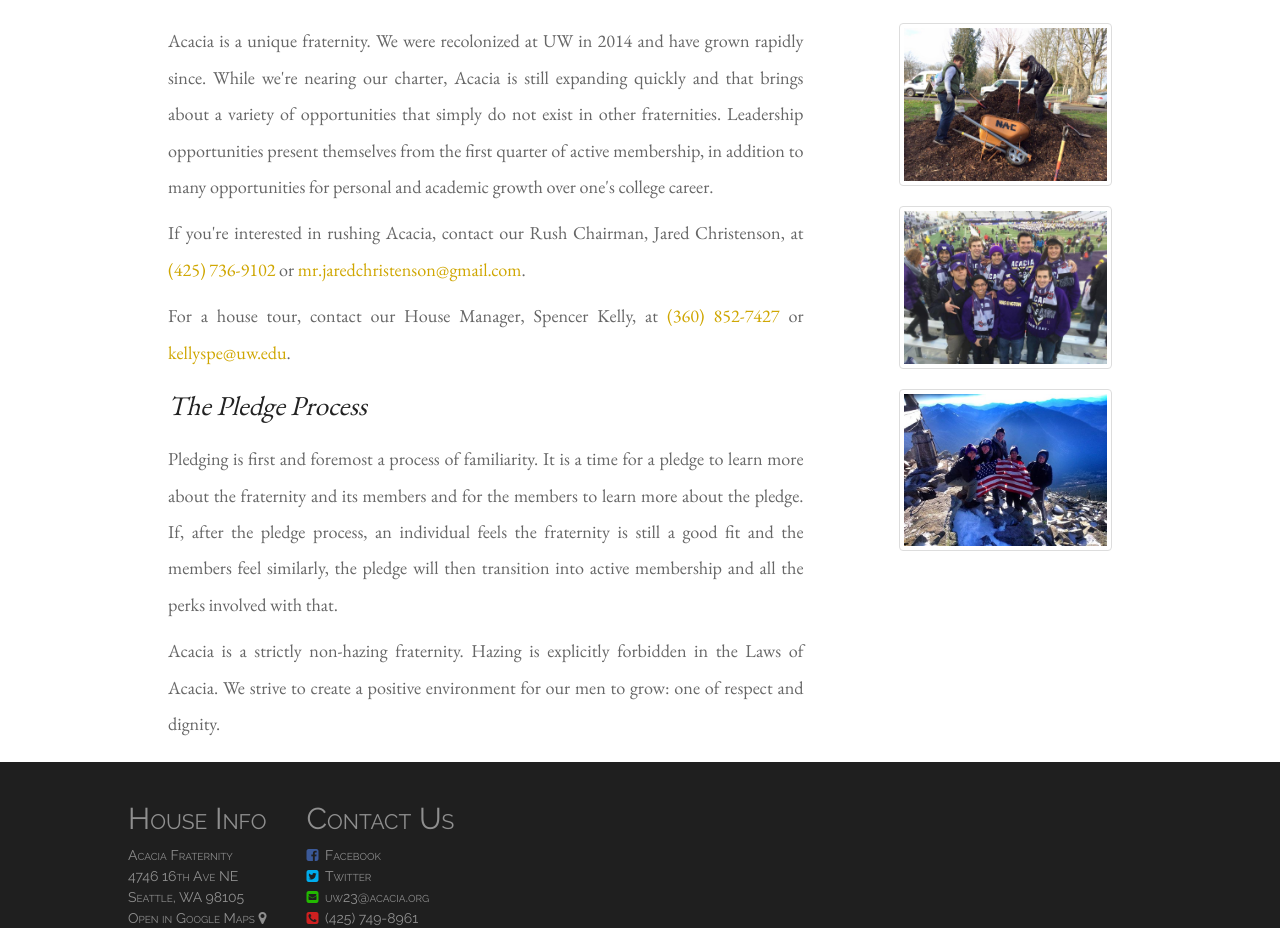
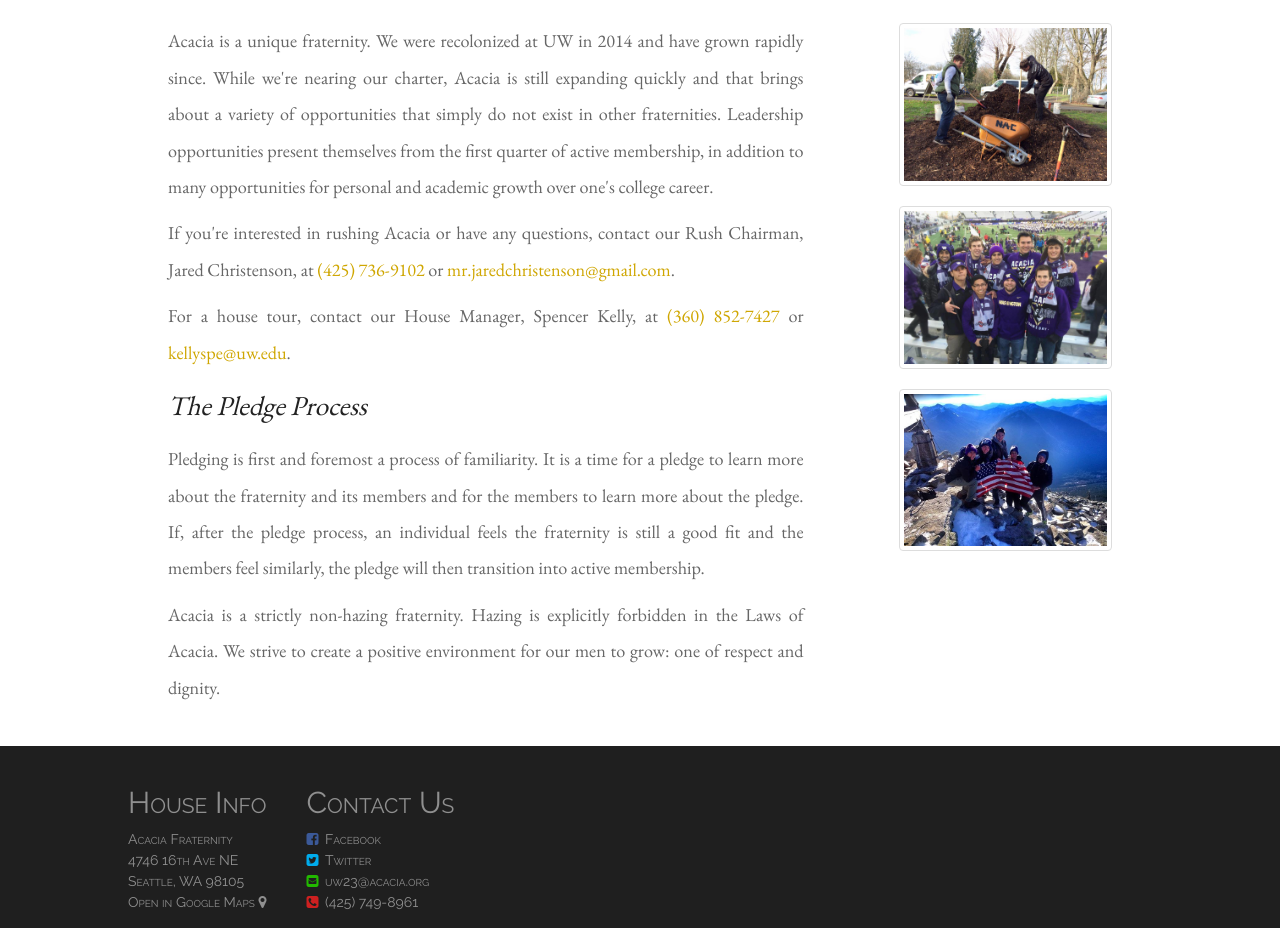
Before and after one commit to Garrett-M/acacia-web, a Jekyll site: the page built from rush.html, in a window 1280 px wide and 1400 px high, scrolled down 643 px. Shown: the part 376-1304 px from the top of the window. Built offline with Jekyll 4.4.1, drawn with Linux system fonts in a browser that asks for light colours; nearby versions of some CDN libraries; comment, search, counter and statistics services are not loaded.

Commit message:
fixed spacing and added content

```diff
--- a/contact-us.html
+++ b/contact-us.html
@@ -13,6 +13,9 @@
     -
         title: Vice President
         name: Corey Rogers
+        phone: (425) 530-9803
+        phone-link: 'tel: 14255309803'
+        email: coreyrogers53@gmail.com
     -
         title: Social Chairman
         name: Terrance Steenman
--- a/rush.html
+++ b/rush.html
@@ -19,7 +19,7 @@
 <div class="grid-content">
     <h2>Event Calendar</h2>
     <iframe id="g-calendar" src="https://calendar.google.com/calendar/embed?showTitle=0&amp;showDate=0&amp;showNav=0&amp;showPrint=0&amp;showTabs=0&amp;showCalendars=0&amp;height=600&amp;wkst=1&amp;bgcolor=%23e3e9ff&amp;src=v871ae9j8fr8c6ejecaqrfke8g%40group.calendar.google.com&amp;color=%2323164E&amp;ctz=America%2FLos_Angeles" frameborder="0" scrolling="no"></iframe>
-    <div class="clearfix row">
+    <div class="clearfix row bot-space">
         <div class="col-sm-9">
             <h2>Rush Acacia</h2>
             <p>
@@ -33,7 +33,7 @@
                 college career.
             </p>
             <p>
-                If you're interested in rushing Acacia, contact our Rush Chairman,
+                If you're interested in rushing Acacia or have any questions, contact our Rush Chairman,
                 Jared Christenson, at <a href="tel:14257369102">(425) 736-9102</a>
                 or <a href="mailto:mr.jaredchristenson@gmail.com">
                 mr.jaredchristenson@gmail.com</a>.
@@ -50,8 +50,7 @@
                 members and for the members to learn more about the pledge. If,
                 after the pledge process, an individual feels the fraternity
                 is still a good fit and the members feel similarly, the pledge
-                will then transition into active membership and all the perks
-                involved with that.
+                will then transition into active membership.
             </p>
             <p>
                 Acacia is a strictly non-hazing fraternity. Hazing is explicitly
--- a/sass/main.sass
+++ b/sass/main.sass
@@ -459,3 +459,6 @@
 
 p:last-child
   margin-bottom: 0
+
+.bot-space
+  margin-bottom: $section-padding / 2
```
Also changed, not shown: css/main.css, 1 other file.
